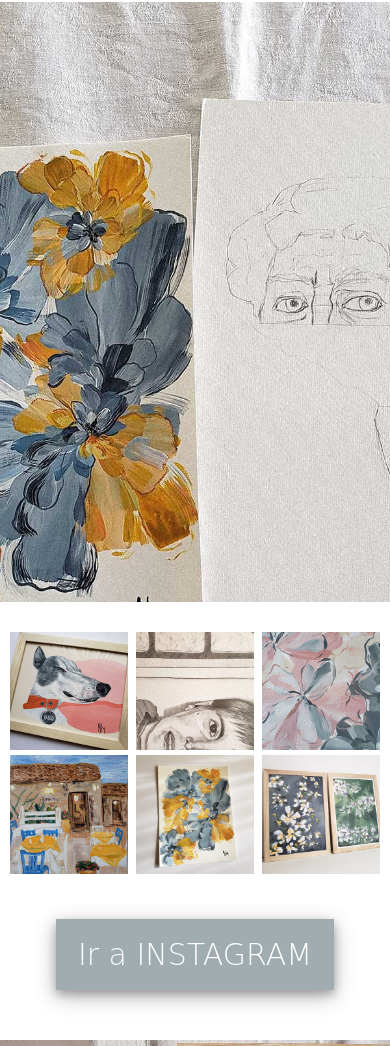
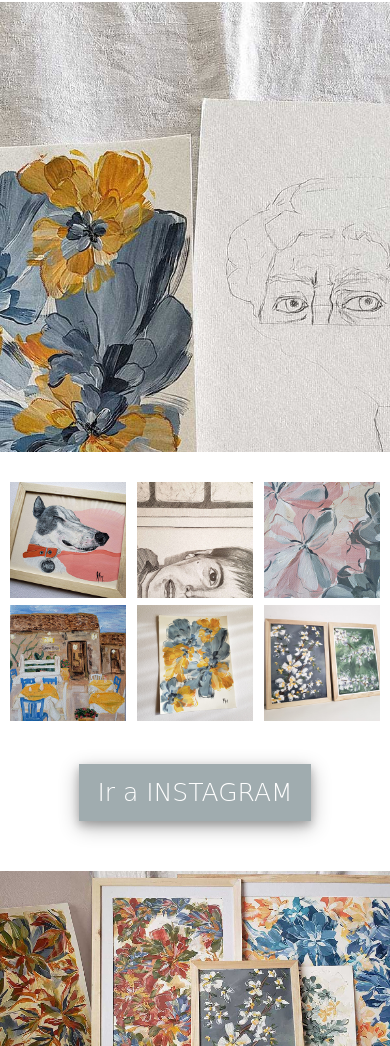
Before and after one commit to milagrosmergoni/milagros-mergoni, a plain HTML site: page index.html in a window 390 px wide. Shown: the part 54-1100 px from the top of the page. Drawn offline with nearby package versions, Linux system fonts and the light colour scheme; a web font is replaced by a local one.

Commit message:
index responsive

```diff
--- a/sass/style.scss
+++ b/sass/style.scss
@@ -783,7 +783,7 @@ main {
         margin: 30px 8%;
     }
     main section#section-img-index{
-        grid-gap:2%;
+        grid-gap:3%;
         img{
             width: 120px;
         }
@@ -898,6 +898,9 @@ main {
 nav a img{
     width: 163px;
 }
+section.img-responsive-index{
+        height: 450px;
+    }
     main div.imgFrase p{
         font-size: 0.7em;
         margin: 10px 40px;
@@ -910,9 +913,13 @@ nav a img{
         display: grid;
         grid-template-columns: auto auto auto;
         margin: 30px 10px;
+
         img{
             width: 100%;
         }
+    }main section#boton-index div.boton{
+        padding: 10px 18px;
+        font-size: 25px;
     }
     .section-index-3{
         height: 200px;
```
Also changed, not shown: sass/style.css, 1 other file.
